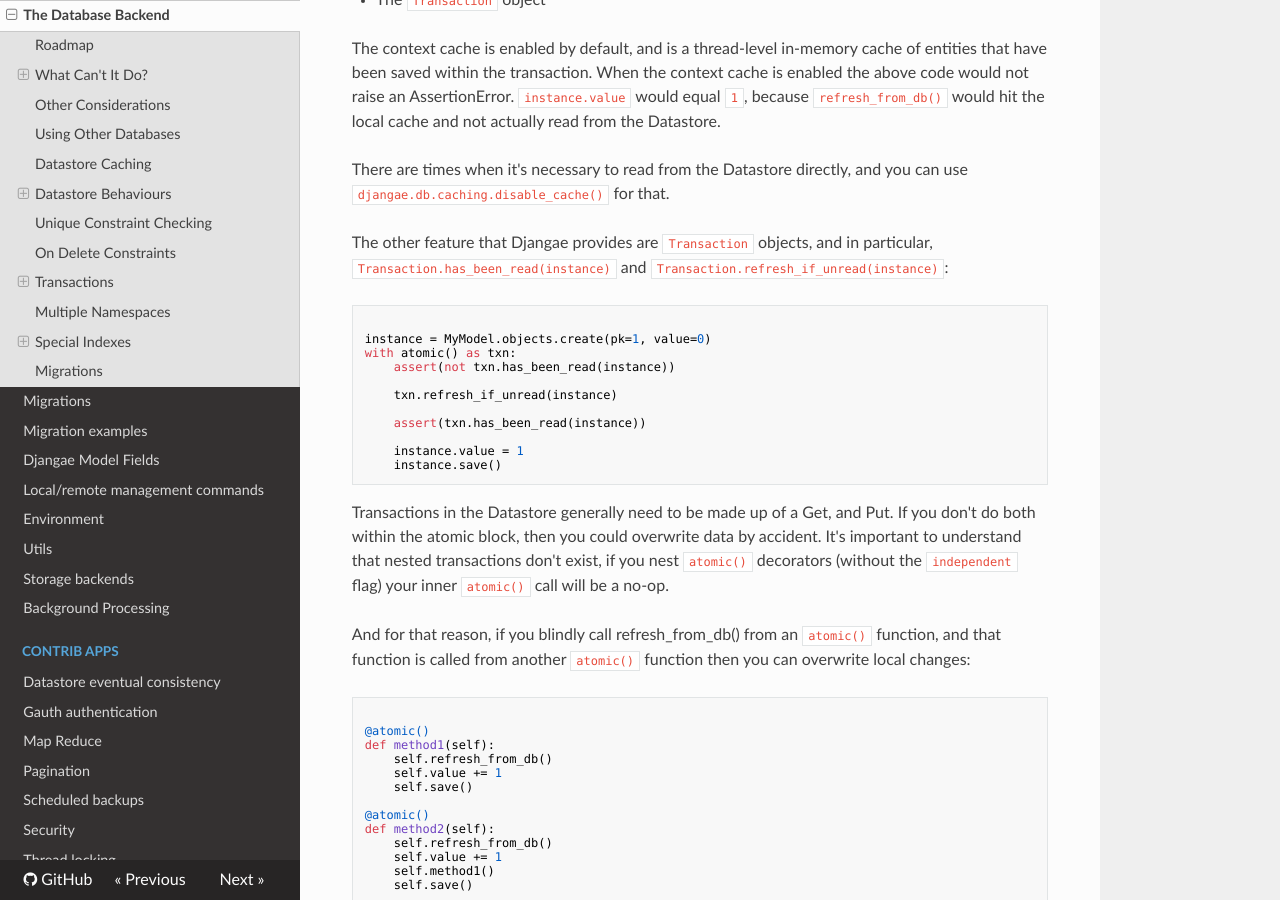
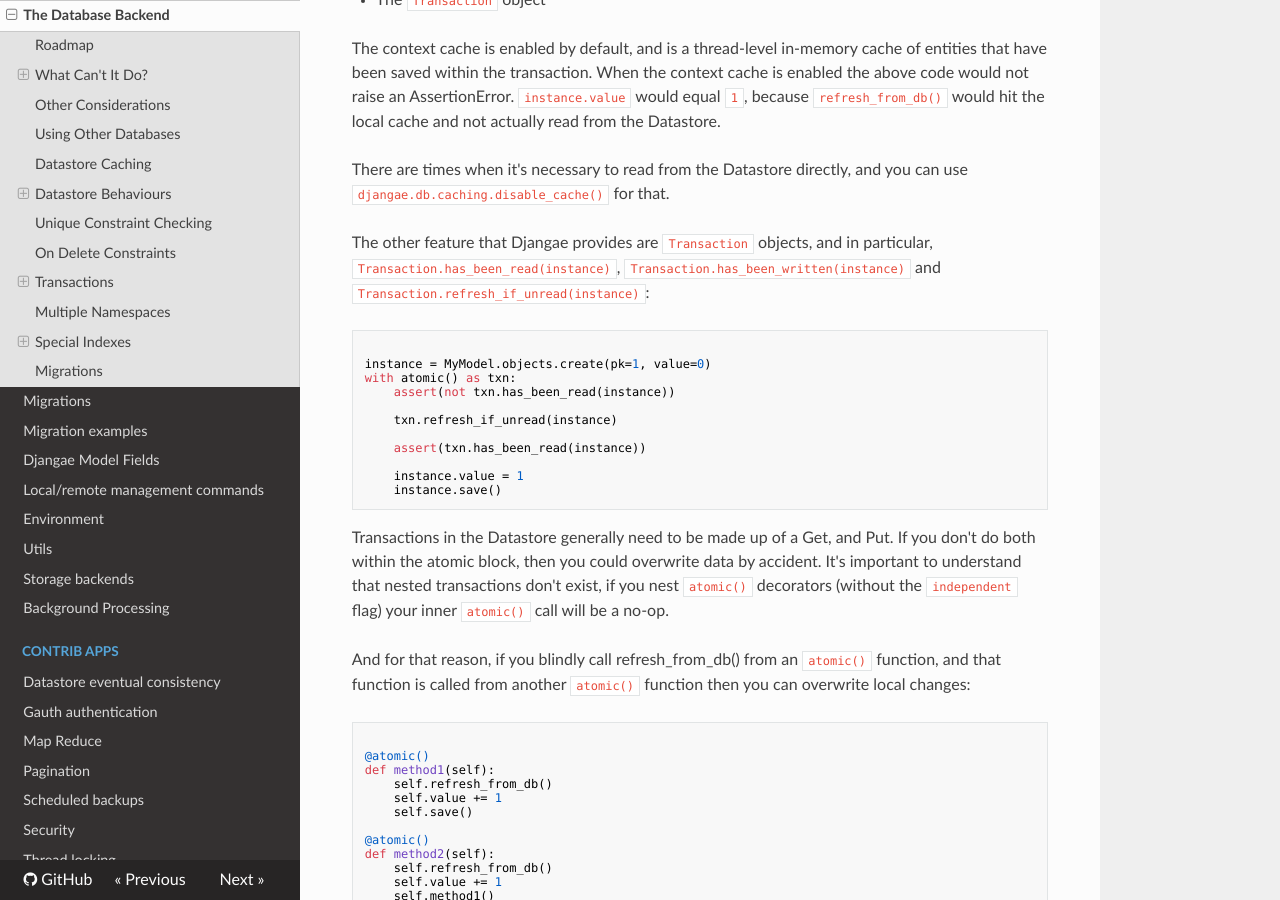
Before and after one commit to wittfabian/djangae, an MkDocs documentation site: the page built from docs/db_backend.md, in a window 1280 px wide and 900 px high, scrolled down 8777 px. Built offline with MkDocs 1.6.1, drawn with Linux system fonts in a browser that asks for light colours; nearby versions of some CDN libraries; old or Windows-style settings are respelled for this version of MkDocs.

Commit message:
Update CHANGELOG and db_backend.md with `Transaction.has_been_written`.

````diff
--- a/docs/db_backend.md
+++ b/docs/db_backend.md
@@ -281,7 +281,7 @@
 
 There are times when it's necessary to read from the Datastore directly, and you can use `djangae.db.caching.disable_cache()` for that.
 
-The other feature that Djangae provides are `Transaction` objects, and in particular, `Transaction.has_been_read(instance)` and
+The other feature that Djangae provides are `Transaction` objects, and in particular, `Transaction.has_been_read(instance)`, `Transaction.has_been_written(instance)` and
 `Transaction.refresh_if_unread(instance)`:
 
 ```python
````
Also changed, not shown: CHANGELOG.md (+1 -1 lines).
